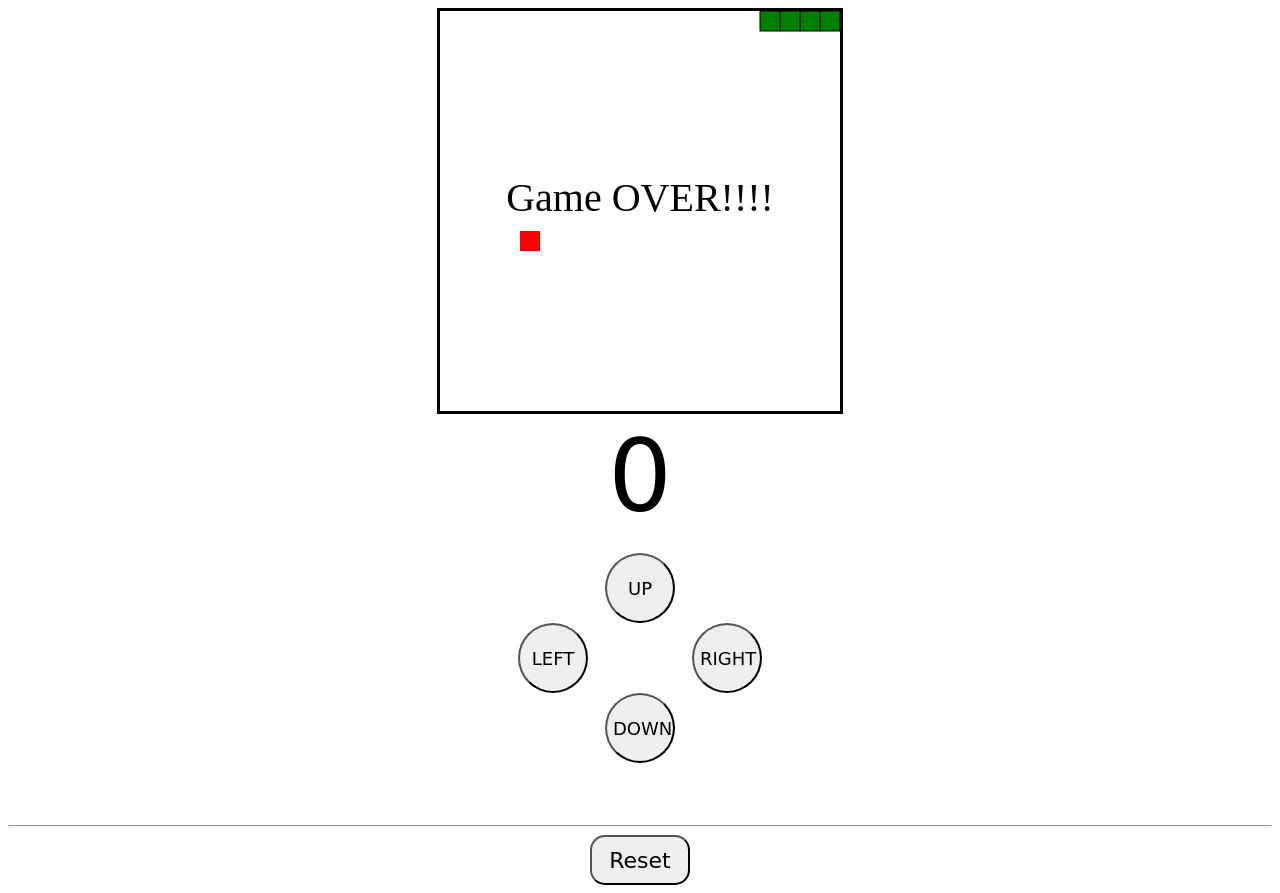
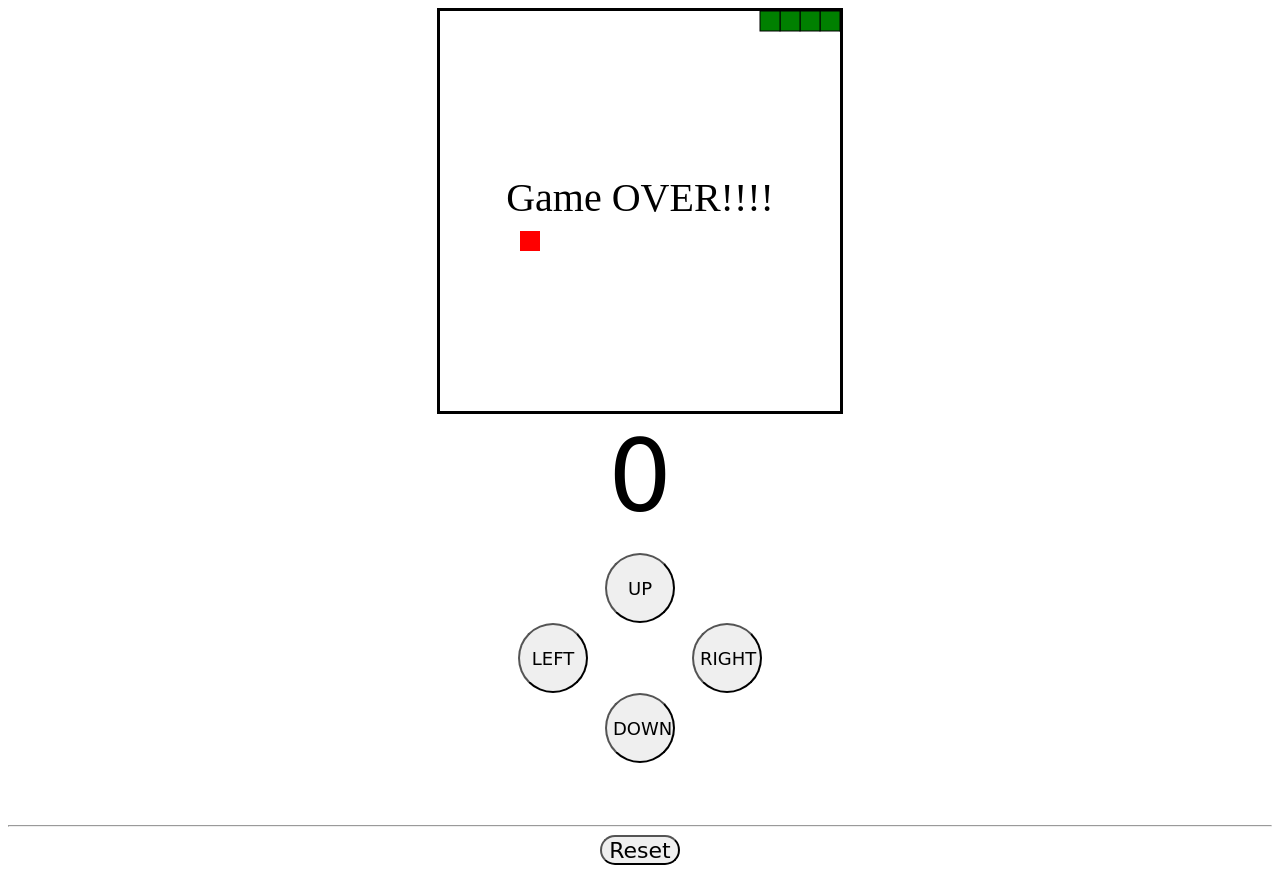
Before and after one commit to dalshhin/dalshhin.github.io, a plain HTML site: page index.html in a window 1280 px wide. Drawn offline with Linux system fonts and the light colour scheme.

Commit message:
Update index.html

```diff
--- a/index.html
+++ b/index.html
@@ -18,8 +18,8 @@
     #resetBtn{
     font-family: "Permanent Marker",cursive;
     font-size: 22px;
-    width: 100px;
-    height: 50px;
+    width: 80px;
+    height: 30px;
     border-radius: 15px;
     cursor: pointer;
     }
```
